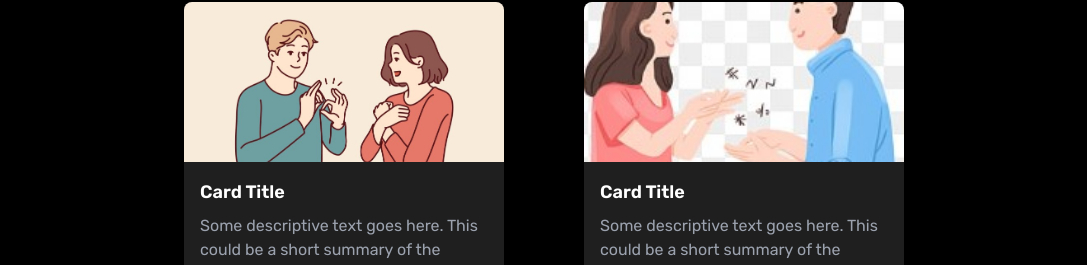
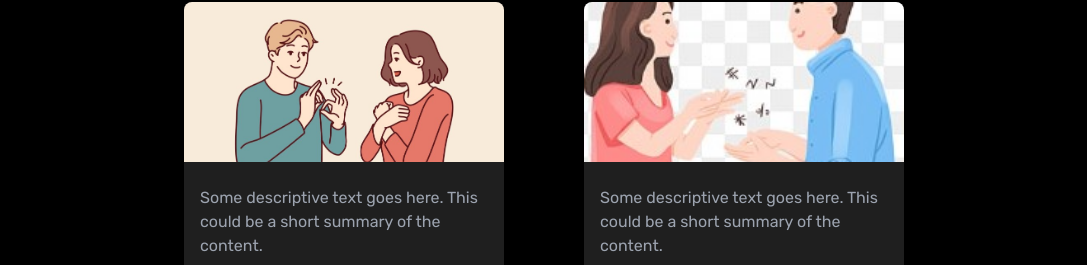
Before and after one commit to Rupam-Mondal/Sign-Detection-Project, a React (Vite) app in the folder Frontend/: page / in a window 1280 px wide. Shown: the part 743-1008 px from the top of the page, without its empty margins (96-1183 px from the left). Built offline with nearby package versions, Linux system fonts and the light colour scheme.

Commit message:
Update Card.jsx

```diff
--- a/Frontend/src/Components/Card/Card.jsx
+++ b/Frontend/src/Components/Card/Card.jsx
@@ -8,7 +8,7 @@
                     <img src={img} alt="Card Image" className="h-full w-full object-cover" />
                 </div>
                 <div className="p-4">
-                    <h2 className="text-lg font-semibold text-white">Card Title</h2>
+                    <h2 className="text-lg font-semibold text-white">{text}</h2>
                     <p className="text-gray-400 mt-2">Some descriptive text goes here. This could be a short summary of the content.</p>
                     <button className="mt-8 w-full bg-blue-500 text-white py-2 px-4 rounded-lg hover:bg-blue-600 transition duration-300"
                     onClick={handler}>
```
